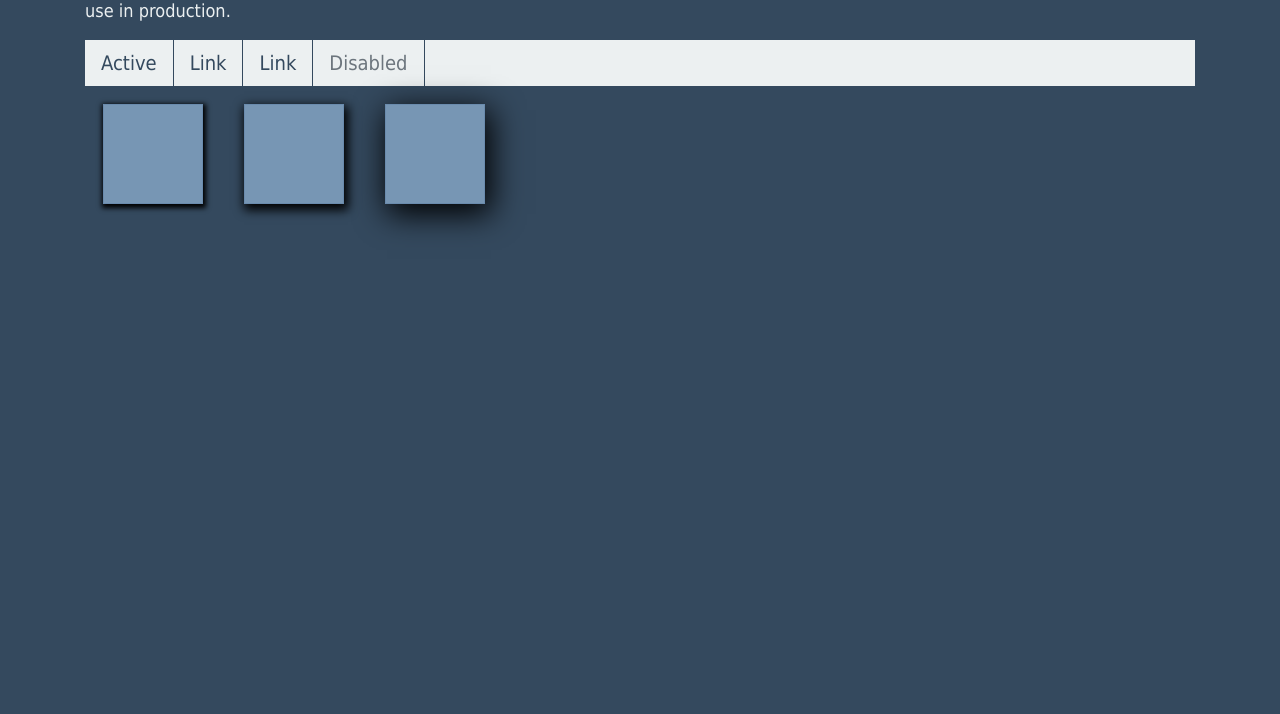
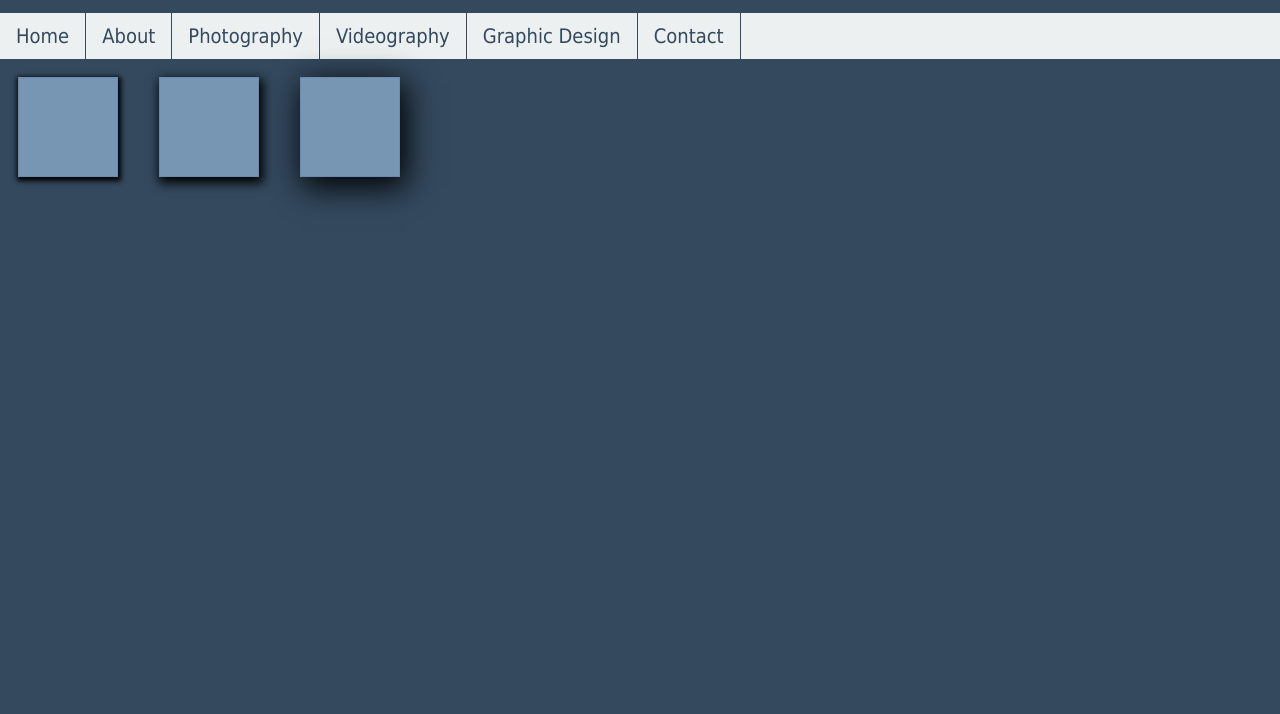
Before and after one commit to yellowmoose2/My-Midterm-Project, a website: page index.html in a window 1280 px wide. Shown: the part 86-800 px from the top of the page. Drawn offline with nearby package versions, Linux system fonts and the light colour scheme.

Commit message:
Update index.html

```diff
--- a/index.html
+++ b/index.html
@@ -2,13 +2,11 @@
 <html lang="en" dir="ltr">
   <head>
     <meta charset="utf-8">
-    <title>Week 5 - Gulp, Sass and Bootstrap 4</title>
-    <!-- Adding  -->
+    <title>Portfolio</title>
     <link rel="stylesheet" href="https://stackpath.bootstrapcdn.com/bootstrap/4.2.1/css/bootstrap.min.css" integrity="sha384-GJzZqFGwb1QTTN6wy59ffF1BuGJpLSa9DkKMp0DgiMDm4iYMj70gZWKYbI706tWS" crossorigin="anonymous">
     <link rel="stylesheet" href="css/min/main.css">
   </head>
   <body>
-    <div class="container">
     <h1>Some Sass, Gulp and Bootstrap</h1>
     <p>
       Creating Gulp tasks to compile our Sass to Css, auto refresh the browser, automatically add the browser prefixes and minify our CSS to use in production.
@@ -16,16 +14,22 @@
     <nav>
       <ul class="nav">
       <li class="nav-item">
-            <a class="nav-link active" href="#">Active</a>
+        <a class="nav-link" href="#">Home</a>
       </li>
       <li class="nav-item">
-            <a class="nav-link" href="#">Link</a>
+        <a class="nav-link" href="#">About</a>
       </li>
       <li class="nav-item">
-            <a class="nav-link" href="#">Link</a>
+        <a class="nav-link" href="#">Photography</a>
       </li>
       <li class="nav-item">
-            <a class="nav-link disabled" href="#" tabindex="-1" aria-disabled="true">Disabled</a>
+        <a class="nav-link" href="#">Videography</a>
+      </li>
+      <li class="nav-item">
+        <a class="nav-link" href="#">Graphic Design</a>
+      </li>
+      <li class="nav-item">
+              <a class="nav-link" href="#">Contact</a>
       </li>
     </ul>
   </nav>
@@ -34,9 +38,5 @@
     <div class="shape2"></div>
     <div class="shape3"></div>
   </div>
-    </div>
-    <script src="https://code.jquery.com/jquery-3.3.1.slim.min.js" integrity="sha384-q8i/X+965DzO0rT7abK41JStQIAqVgRVzpbzo5smXKp4YfRvH+8abtTE1Pi6jizo" crossorigin="anonymous"></script>
-    <script src="https://cdnjs.cloudflare.com/ajax/libs/popper.js/1.14.6/umd/popper.min.js" integrity="sha384-wHAiFfRlMFy6i5SRaxvfOCifBUQy1xHdJ/yoi7FRNXMRBu5WHdZYu1hA6ZOblgut" crossorigin="anonymous"></script>
-    <script src="https://stackpath.bootstrapcdn.com/bootstrap/4.2.1/js/bootstrap.min.js" integrity="sha384-B0UglyR+jN6CkvvICOB2joaf5I4l3gm9GU6Hc1og6Ls7i6U/mkkaduKaBhlAXv9k" crossorigin="anonymous"></script>
   </body>
 </html>
```
Lines whose indentation alone changed are shown as unchanged.
